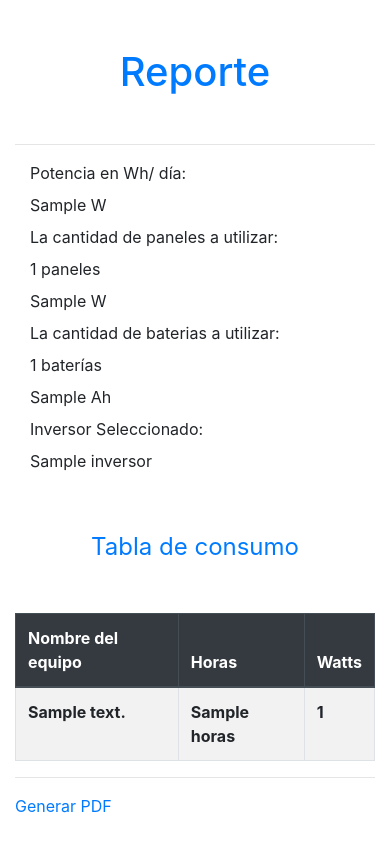
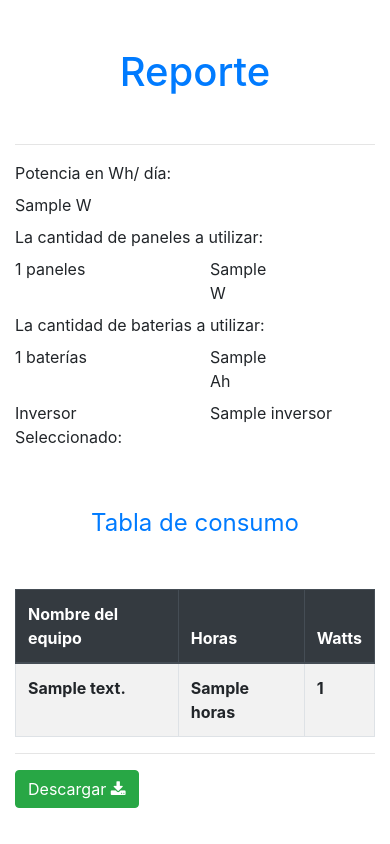
Before and after one commit to AlexCuencaM/calculadora-SFV, a Django app: template templates/calculadora/reporte.html in a window 390 px wide. Run offline with Django 3.2, Linux system fonts and the light colour scheme; the template is opened without the code that fills it: most values are stand-ins (such as "Sample title", 1, 10 or a date in 2020); lists and menus that the app fills with data are empty; some libraries are stand-ins or nearby versions.

Commit message:
Responsive design with bootstrap

```diff
--- a/templates/calculadora/CalcularImplementacion.html
+++ b/templates/calculadora/CalcularImplementacion.html
@@ -74,12 +74,12 @@
 				<div class="modal-header">
 					<h5 class="modal-title text-primary" id="exampleModalLabel"> Lista de equipo de computo</h5>
 					<button type="button" class="close" data-dismiss="modal" aria-label="Close">
-					<span aria-hidden="true">&times;</span>
+					<span aria-hidden="true"><i class="fa fa-times-circle"></i></span>
 					</button>
 				</div>
 				<div class="modal-body" id="mostrar"></div>
 				<div class="modal-footer">
-					<input type="button" id="guardar_cerrar" data-dismiss="modal" class="btn btn-primary" value="Guardar y Cerrar" onclick="obtenerAllDateTable()">
+					<button id="guardar_cerrar" data-dismiss="modal" class="btn btn-primary" onclick="obtenerAllDateTable()">Guardar <i class="fa fa-floppy-o"></i></button>
 				</div>
 			</div>
 		</div>
--- a/templates/calculadora/reporte.html
+++ b/templates/calculadora/reporte.html
@@ -3,23 +3,50 @@
 
 {% block 'content' %}
 <div class="container">
-<h1 class="my-5 text-center text-primary">Reporte</h1>
-<hr>
+	<h1 class="my-5 text-center text-primary">Reporte</h1>
+	<hr>
+	<div class="row">
+		<div class="col-12 col-sm-6 col-md-6">
+			<label> Potencia en Wh/ día: </label>
+		</div>
+		<div class="col-6 col-sm-6 col-md-6">
+			<label id="potencia"> {{resultadosDevices}} W </label>
+		</div>
 
-<label class="col-sm-5 col-md-5 col-lg-5"> Potencia en Wh/ día: </label>
-<label class="col-md-2" id="potencia"> {{resultadosDevices}} W<!--Aqui va el valor de potencia--> </label>
+	</div>
 
+	<div class="row">
+		<div class="col-12 col-sm-6 col-md-6">
+			<label> La cantidad de paneles a utilizar: </label>
+		</div>
+		<div class="col-6 col-sm-3 col-md-2">
+			<label id="cantidad_paneles"> {{TotalPanel}} paneles</label>
+		</div>
+		<div class="col-3 col-sm-3 col-md-2">
+			<label > {{panelCantidad}} W </label>
+		</div>
+	</div>
 
-<label class="col-sm-5 col-md-5 col-lg-5"> La cantidad de paneles a utilizar: </label>
-<label class="col-md-2" id="cantidad_paneles"> {{TotalPanel}} paneles<!--Aquí va la cantidad de paneles--></label>
-<label class="col-md-4" id=""> {{panelCantidad}} W<!--Aqui va el valor de potencia--> </label>
+	<div class="row">
+		<div class="col-12 col-sm-6 col-md-6">
+			<label> La cantidad de baterias a utilizar: </label>
+		</div>
+		<div class="col-6 col-sm-3 col-md-2">
+			<label id="cantidad_baterias">{{TotalBateria}} baterías</label>
+		</div>
+		<div class="col-3 col-sm-3 col-md-2">
+			<label> {{ah}} Ah</label>
+		</div>
+	</div>
+	<div class="row">
+		<div class="col-6 col-sm-6 col-md-6">
+			<label> Inversor Seleccionado: </label>
+		</div>
+		<div class="col-6 col-sm-4 col-md-6">
+			<label id="xd">{{inversor}}</label>
+		</div>
 
-<label class="col-sm-5 col-md-5 col-lg-5"> La cantidad de baterias a utilizar: </label>
-<label class="col-md-2" id="cantidad_baterias">{{TotalBateria}} baterías <!--Aquí va la cantidad de paneles--></label>
-<label class="col-md-4" id=""> {{ah}} Ah<!--Aqui va el valor de potencia--> </label>
-
-<label class="col-sm-5 col-md-5 col-lg-5"> Inversor Seleccionado: </label>
-<label class="col-md-2" id="xd">{{inversor}}<!--Aquí va la cantidad de paneles--></label>
+	</div>
 	<legend class="my-5 text-center text-primary">Tabla de consumo </legend>
 
 		<table class="table table-bordered table-hover table-striped">
@@ -40,11 +67,10 @@
 			{% endfor %}
 			</tbody>
 		</table>
-<hr>
-<a href="/reporte/{{TotalPanel}}/{{TotalBateria}}/{{resultadosDevices}}/{{inversor}}/{{ah}}/{{panelCantidad}}">Generar PDF</a>
+	<hr>
+	<button class="btn btn-success" href="/reporte/{{TotalPanel}}/{{TotalBateria}}/{{resultadosDevices}}/{{inversor}}/{{ah}}/{{panelCantidad}}">Descargar <i class="fa fa-download"></i></button>
 </div>
-
-
 {% endblock 'content' %}
 
 </div>
+{% comment %} <i class="fa fa-home"></i> {% endcomment %}
```
